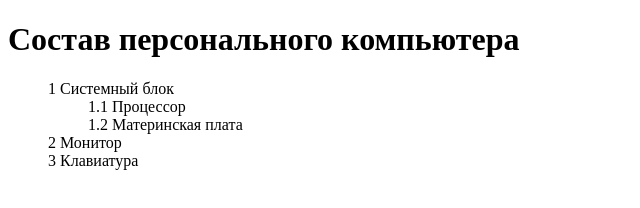
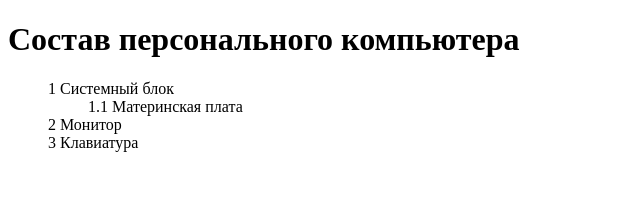
Before and after one commit to Dhstrfb4523/My, a plain HTML site: page 16.11.html in a window 1280 px wide. Shown: the whole page, without its empty margins (0-640 px from the left). Drawn offline with Linux system fonts and the light colour scheme.

Commit message:
Update 16.11.html

```diff
--- a/16.11.html
+++ b/16.11.html
@@ -21,7 +21,6 @@
     <li>
       Системный блок
       <ol>
-        <li>Процессор</li>
         <li>Материнская плата</li>
       </ol>
     </li>
```
